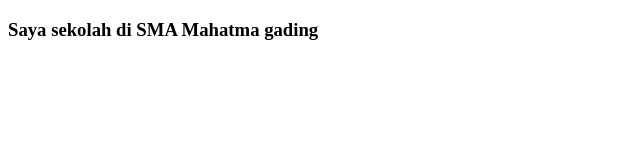
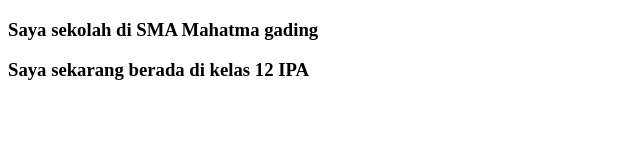
Before and after one commit to Priscillia1010/tentang_saya, a plain HTML site: page about.html in a window 1280 px wide. Shown: the whole page, without its empty margins (0-640 px from the left). Drawn offline with Linux system fonts and the light colour scheme.

Commit message:
kelas saya

```diff
--- a/about.html
+++ b/about.html
@@ -8,5 +8,6 @@
 </head>
 <body>
     <h3>Saya sekolah di SMA Mahatma gading</h3>
+    <h3>Saya sekarang berada di kelas 12 IPA</h3>
 </body>
 </html>
```
